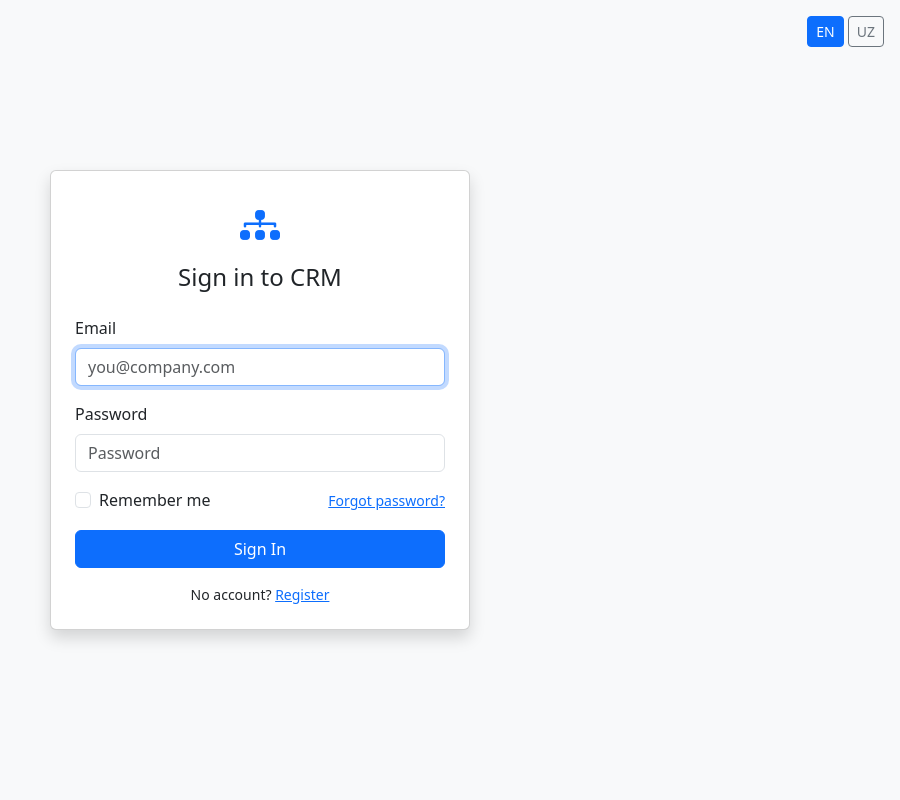
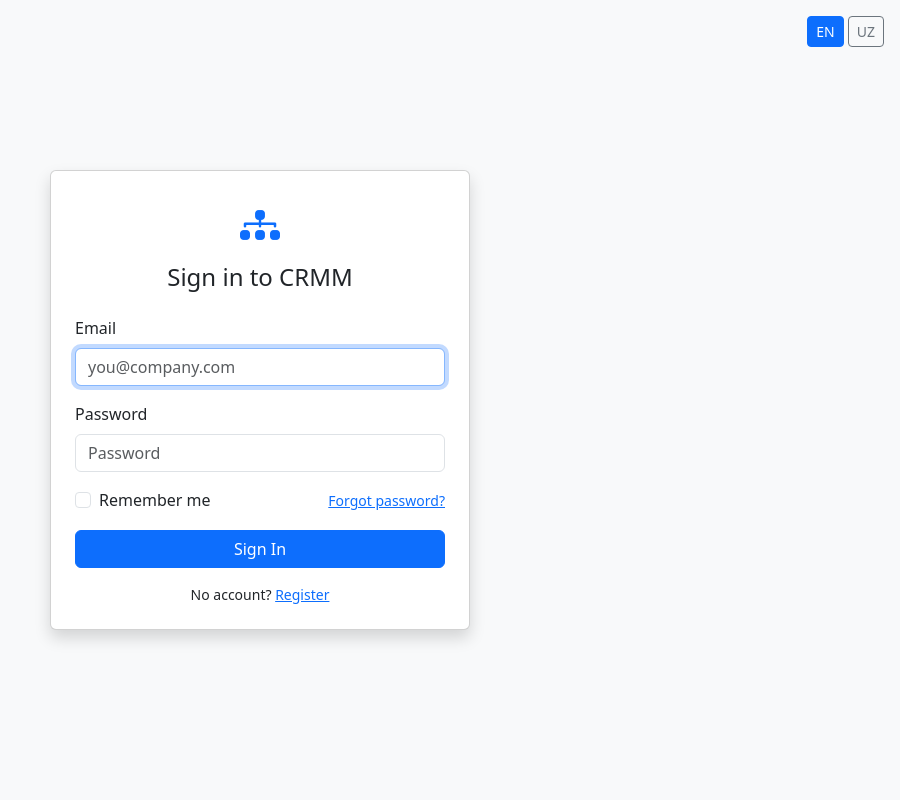
Before and after one commit to xObidov/networking_work, a Django app: page /accounts/login/ in a window 1280 px wide. Shown: the whole page, without its empty margins (380-1280 px from the left). Run offline with Django 5.2, Linux system fonts and the light colour scheme.

Commit message:
Update login header text from 'CRM' to 'CRMM'

```diff
--- a/templates/accounts/login.html
+++ b/templates/accounts/login.html
@@ -6,7 +6,7 @@
   <div class="card-body p-4">
     <div class="text-center mb-4">
       <i class="bi bi-diagram-3-fill fs-1 text-primary"></i>
-      <h4 class="mt-2">{% trans "Sign in to CRM" %}</h4>
+      <h4 class="mt-2">{% trans "Sign in to CRMM" %}</h4>
     </div>
     <form method="post">{% csrf_token %}
       {% for error in form.non_field_errors %}<div class="alert alert-danger py-2">{{ error }}</div>{% endfor %}
```
